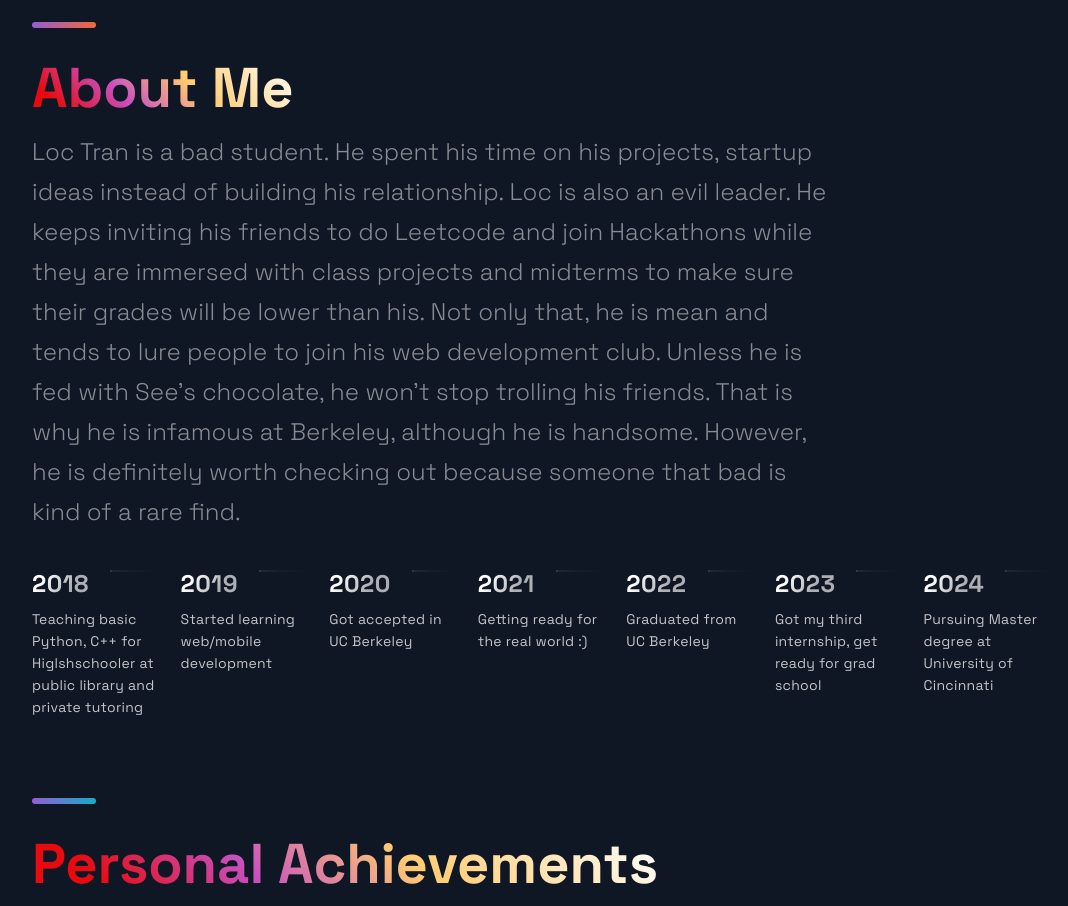
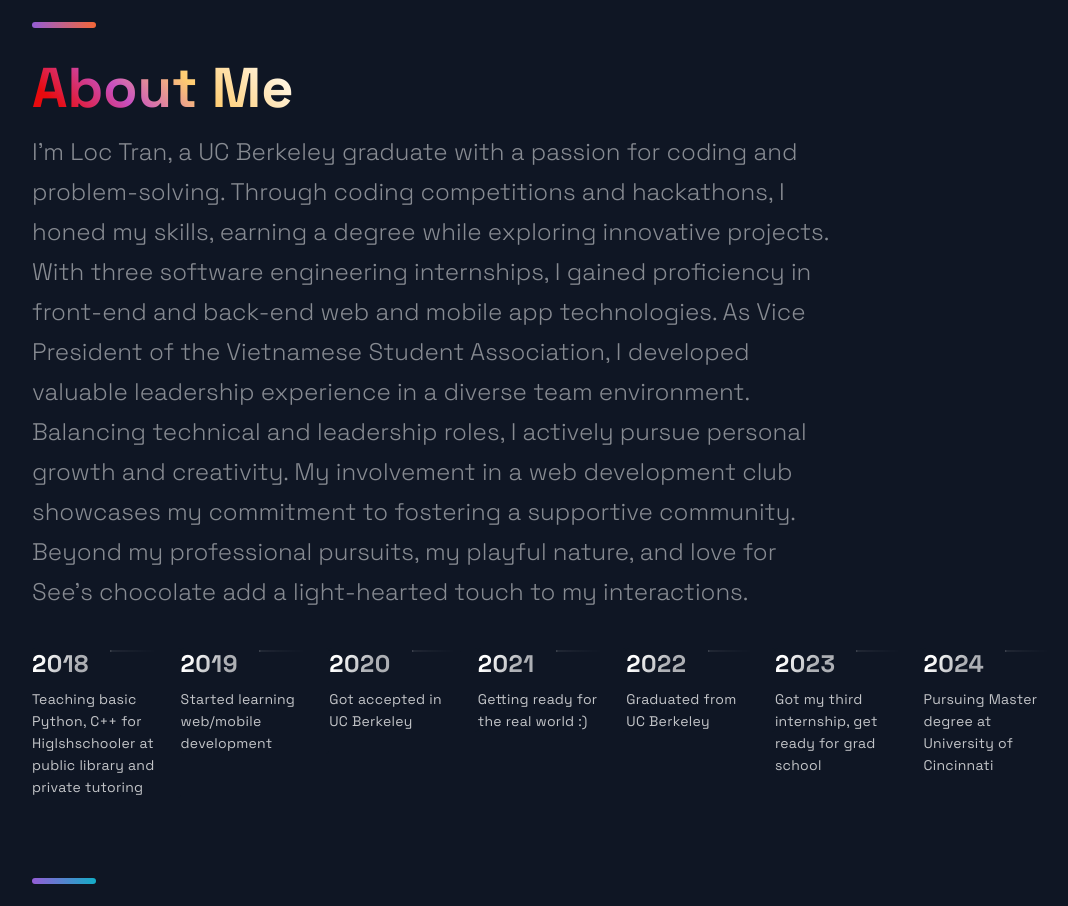
Before and after one commit to leonardotran/Personal-Website, a Next.js app: page / in a window 1280 px wide. Shown: the part 3540-4446 px from the top of the page, without its empty margins (88-1156 px from the left). Built offline with nearby package versions, Linux system fonts and the light colour scheme.

Commit message:
change about me

```diff
--- a/src/components/Hero/Hero.js
+++ b/src/components/Hero/Hero.js
@@ -21,7 +21,7 @@ const Hero = (props) => (
         My current goal in my career is to learn as much as I can and train myself to become the best Software Engineer possible.
 
         </SectionText>
-        <Button onClick={() => window.location = "https://drive.google.com/file/d/1gbedHFck5OpTYRFm7zy2l5sVBXpcQaiK/view?usp=sharing"}>My Resume</Button>
+        <Button onClick={() => window.location = "https://drive.google.com/file/d/10nnogRArf0pcoxyjx9qfeKFVQkYwy4Ey/view?usp=sharing"}>My Resume</Button>
       </LeftSection>
     </Section>
 
--- a/src/components/TimeLine/TimeLine.js
+++ b/src/components/TimeLine/TimeLine.js
@@ -46,12 +46,11 @@ const Timeline = () => {
     <Section id="about">
       <SectionTitle>About Me</SectionTitle>
       <SectionText>
-      Loc Tran is a bad student. He spent his time on his projects, startup ideas instead of building his relationship.
-      Loc is also an evil leader. He keeps inviting his friends to do Leetcode and join Hackathons
-      while they are immersed with class projects and midterms to make sure their grades will be lower than his.
-      Not only that, he is mean and tends to lure people to join his web development club.
-      Unless he is fed with See’s chocolate, he won't stop trolling his friends. That is why he is infamous at Berkeley, although he is handsome.
-      However, he is definitely worth checking out because someone that bad is kind of a rare find.
+      I'm Loc Tran, a UC Berkeley graduate with a passion for coding and problem-solving. Through coding competitions and hackathons, I honed my skills, earning a degree while exploring innovative projects.
+
+      With three software engineering internships, I gained proficiency in front-end and back-end web and mobile app technologies. As Vice President of the Vietnamese Student Association, I developed valuable leadership experience in a diverse team environment.
+
+      Balancing technical and leadership roles, I actively pursue personal growth and creativity. My involvement in a web development club showcases my commitment to fostering a supportive community. Beyond my professional pursuits, my playful nature, and love for See's chocolate add a light-hearted touch to my interactions.
       </SectionText>
       <CarouselContainer ref={carouselRef} onScroll={handleScroll}>
         <>
```
